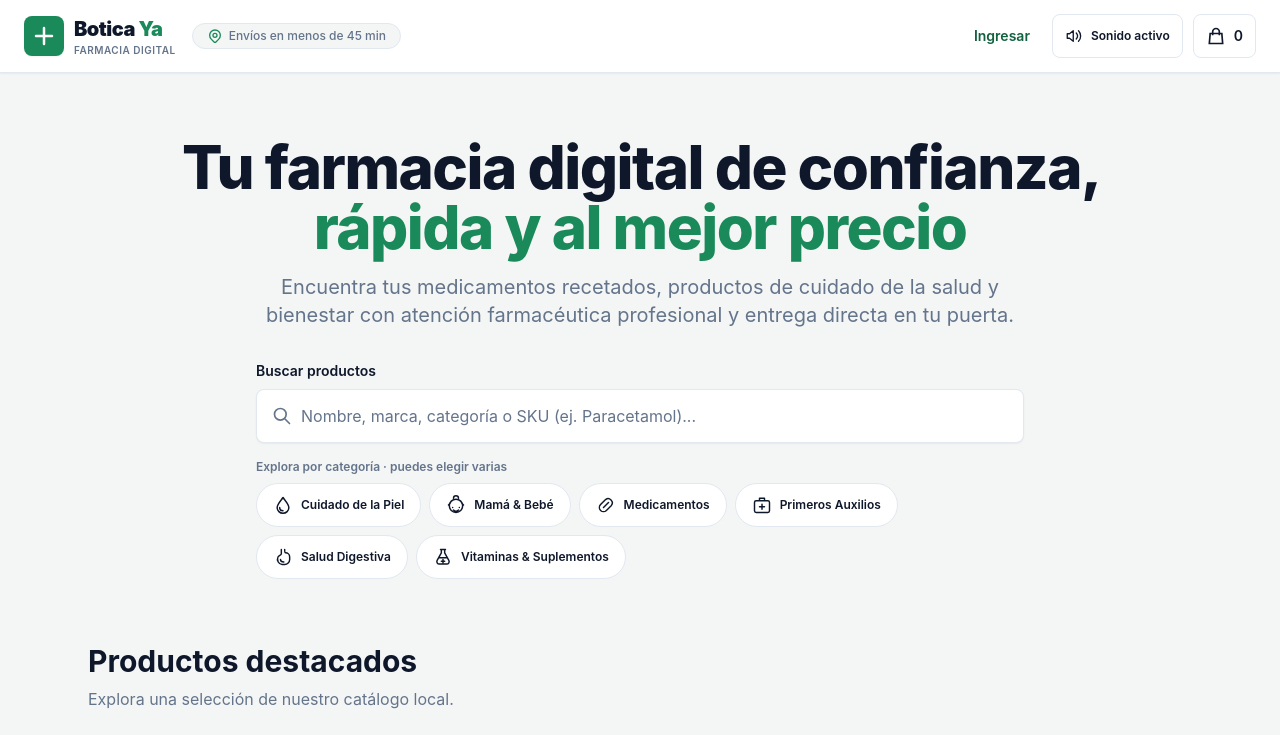
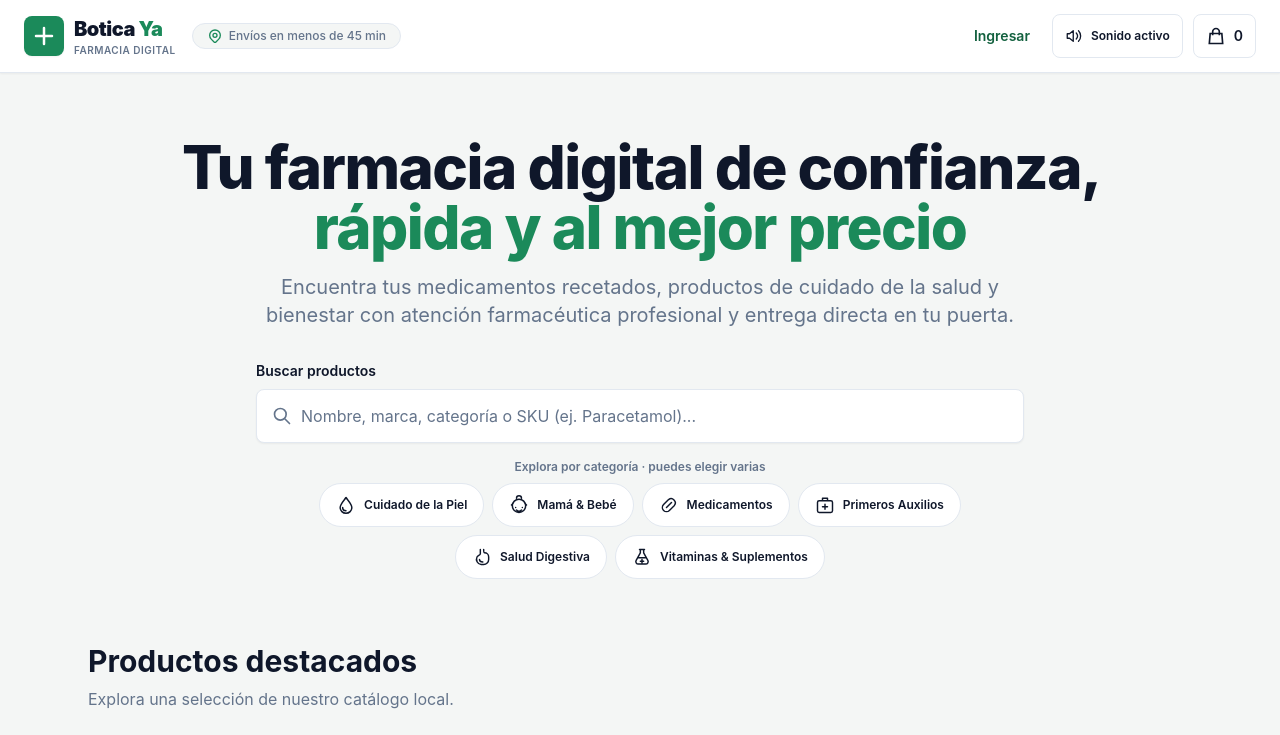
Before and after one commit to dHerreraApolaya/web-botica-ya, a React (Vite) app: page / in a window 1280 px wide. Shown: the top 735 px of the page. Built offline with nearby package versions, Linux system fonts and the light colour scheme.

Commit message:
feat: Realice categoria centrado

```diff
--- a/src/features/products/components/CategoryFilter.component.tsx
+++ b/src/features/products/components/CategoryFilter.component.tsx
@@ -47,14 +47,14 @@ export const CategoryFilter: FC<Props> = ({ selected, onToggle, onClose }) => {
     normalizeSearch(category).includes(normalizeSearch(filter))
   );
   return (
-    <div className="mt-4 text-left">
+    <div className="mt-4 text-center">
       <p className="mb-2 text-xs font-semibold text-text-muted">
         Explora por categoría · puedes elegir varias
       </p>
       <div className="flex min-w-0 items-start gap-2">
         <div
           ref={row}
-          className="flex min-w-0 flex-1 gap-2 overflow-x-auto sm:flex-wrap sm:overflow-visible"
+          className="flex min-w-0 flex-1 gap-2 overflow-x-auto sm:flex-wrap sm:justify-center sm:overflow-visible"
         >
           {SORTED_CATEGORIES.map(renderCategory)}
         </div>
```
